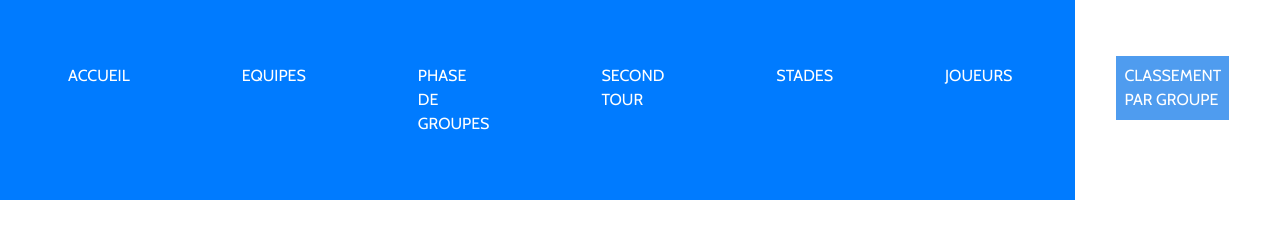
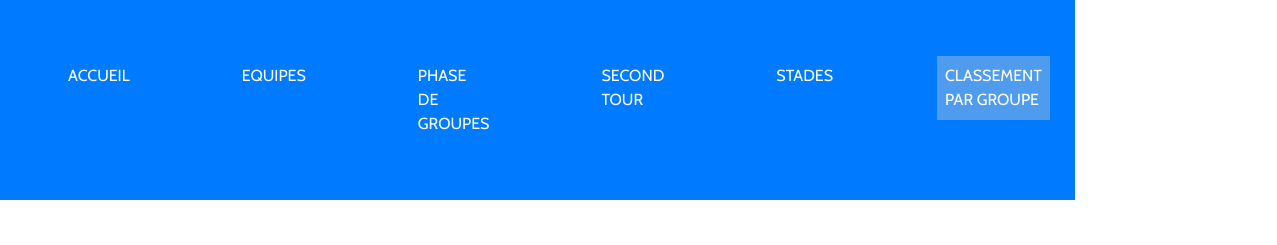
Before and after one commit to soobik/worldcup2018, a website: page score.html in a window 1280 px wide. Shown: the top 245 px of the page, 205-1482 px from the left, 1277 px wide, since content can reach past the window. Drawn offline with nearby package versions, Linux system fonts and the light colour scheme; no server answers; a web font is replaced by a local one.

Commit message:
suppression lien joueurs dans menu dans score.html

```diff
--- a/score.html
+++ b/score.html
@@ -50,9 +50,6 @@
                         </li>
                         <li class="nav-item m-5">
                             <a class="nav-link" href="stadiums">Stades</a>
-                        </li>
-                        <li class="nav-item m-5">
-                            <a class="nav-link" href="joueurs">Joueurs</a>
                         </li>
                         <li class="nav-item active m-5">
                             <a class="nav-link" href="score">Classement par groupe</a>
```
